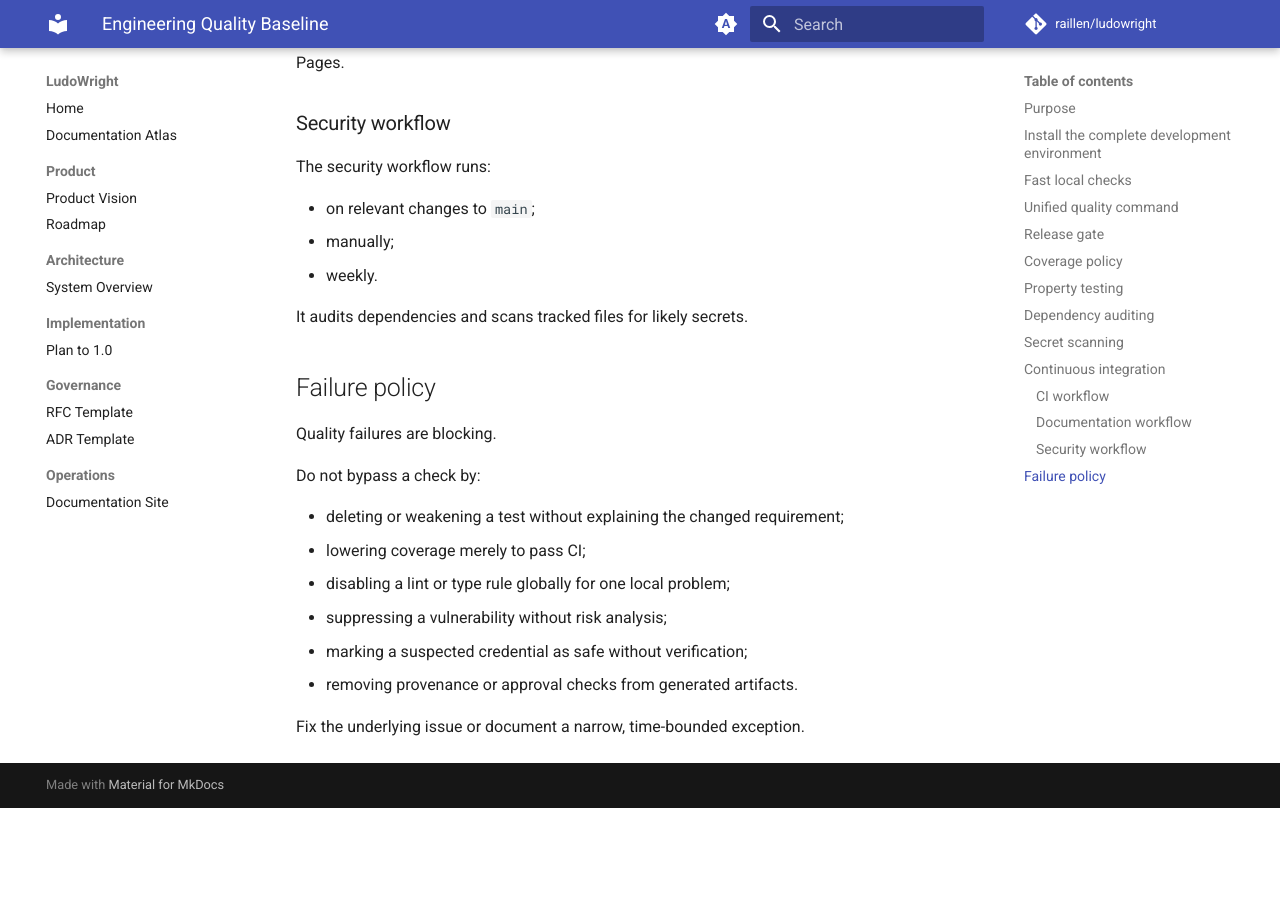
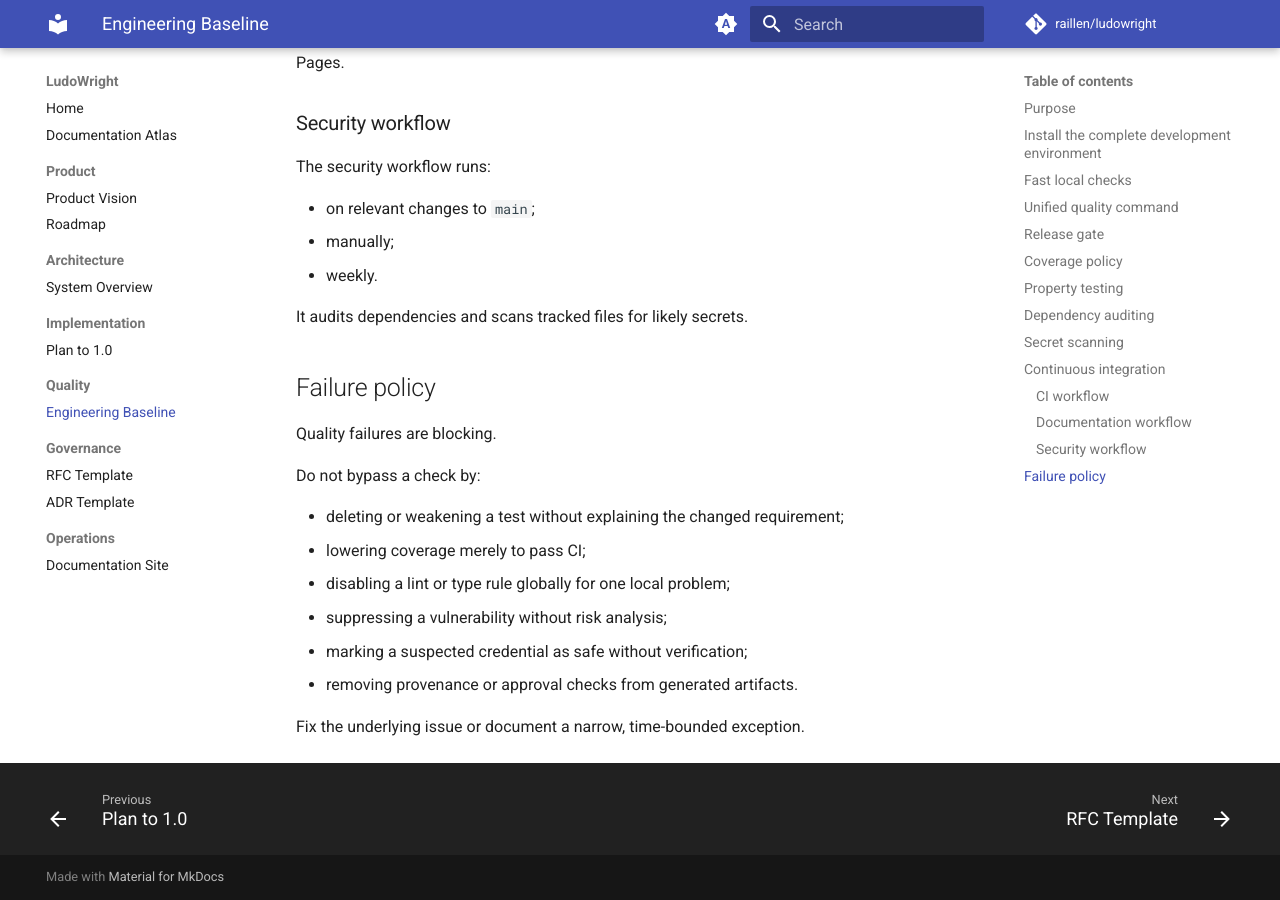
Before and after one commit to raillen/ludowright, an MkDocs documentation site: the page built from docs/quality/ENGINEERING_QUALITY.md, in a window 1280 px wide and 900 px high, scrolled down 3739 px. Built offline with MkDocs 1.6.1 and Material for MkDocs 9.7.7, drawn with Linux system fonts in a browser that asks for light colours; comment, search, counter and statistics services are not loaded; before the commit the page ends 4547 px from its top, so only the background shows below that.

Commit message:
Publish engineering quality documentation

```diff
--- a/mkdocs.yml
+++ b/mkdocs.yml
@@ -18,6 +18,8 @@
       - System Overview: architecture/SYSTEM_OVERVIEW.md
   - Implementation:
       - Plan to 1.0: plans/IMPLEMENTATION_PLAN.md
+  - Quality:
+      - Engineering Baseline: quality/ENGINEERING_QUALITY.md
   - Governance:
       - RFC Template: governance/RFC_TEMPLATE.md
       - ADR Template: decisions/0000-template.md
```
